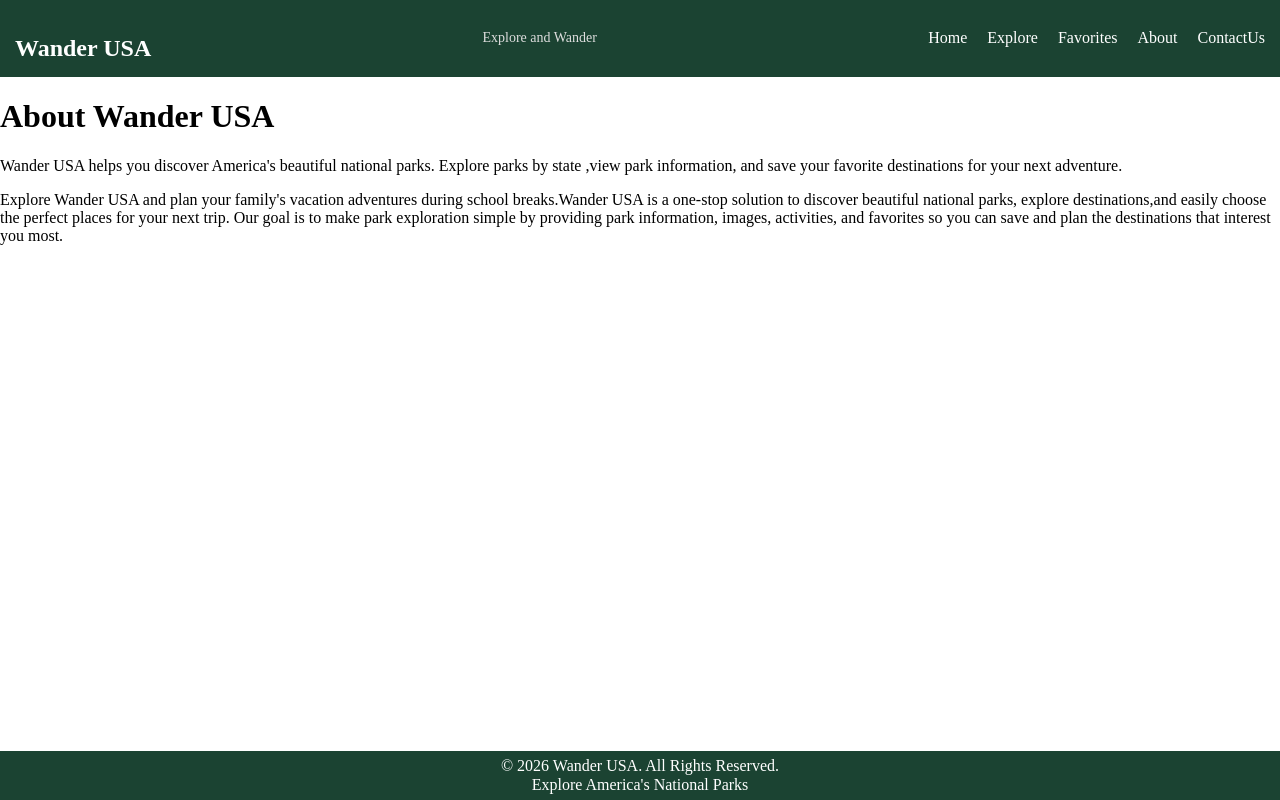
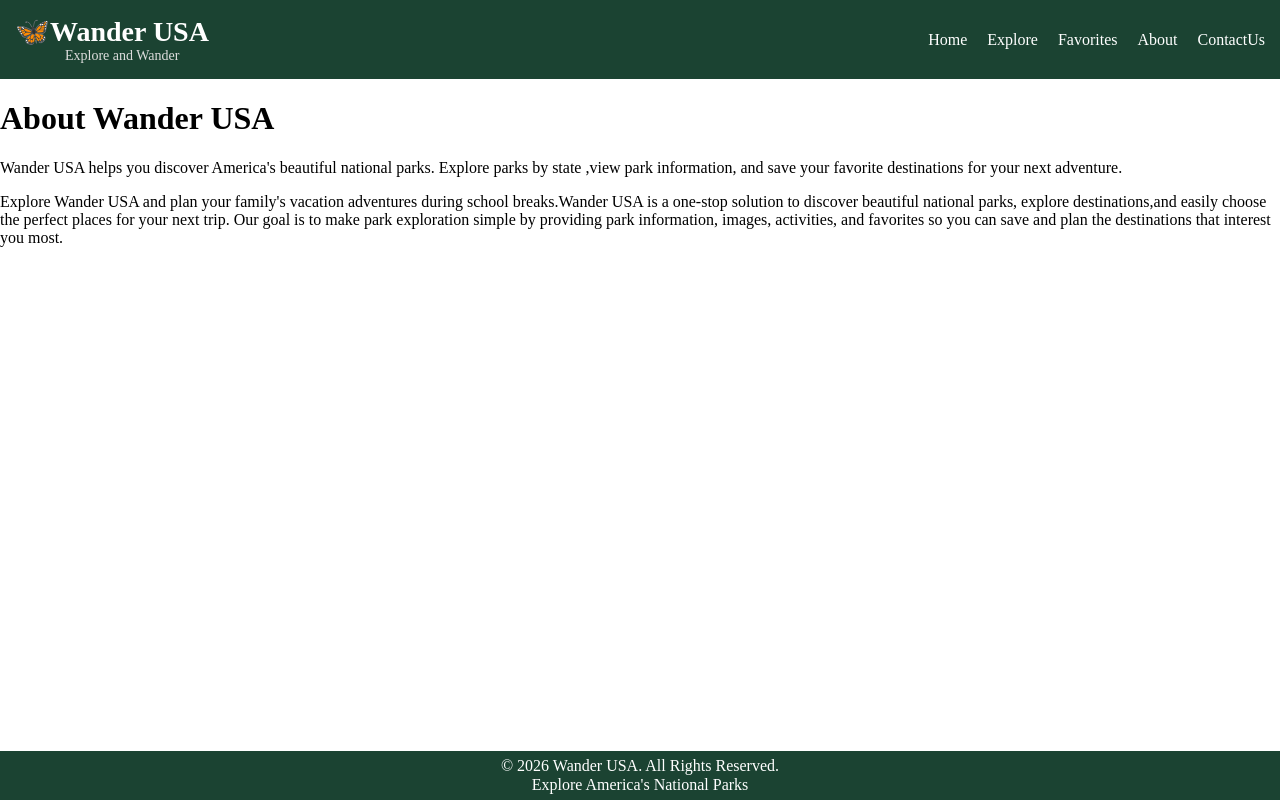
Before and after one commit to nsanthipriya999-wq/SBA-320H, a React (Vite) app: page /about in a window 1280 px wide. Built offline with nearby package versions, Linux system fonts and the light colour scheme; no server answers.

Commit message:
adjusted title and subtitle

```diff
--- a/src/App.css
+++ b/src/App.css
@@ -448,3 +448,21 @@ body,
 .favorites-container .display-card img {
   height: 160px;
   object-fit: cover;}
+  .brand {
+  display: flex;
+  flex-direction: column;
+  align-items: flex-start;
+}
+
+.logo {
+  margin: 0;
+  font-size: 28px;
+}
+
+
+.subtitle {
+  margin: 0;
+  margin-left:50px;
+  font-size: 14px;
+  color: #ddd;
+}
--- a/src/components/Nav.jsx
+++ b/src/components/Nav.jsx
@@ -9,11 +9,14 @@ export default function Nav() {
   return (
     <nav className="navbar">
       <div className="navbar-container">
-        {/* //-------------------Logo----------------------------- */}
-
-        <h1 className="logo">Wander USA</h1>
-        <p className="subtitle">Explore and Wander</p>
-
+          <div className="brand">
+             <h1 className="logo">
+                🦋Wander USA
+              </h1>
+              <p className="subtitle">
+                Explore and Wander
+               </p>
+            </div>
         {/* //-------------------Home ----------------------------- */}
 
         <div className="nav-links">
```
